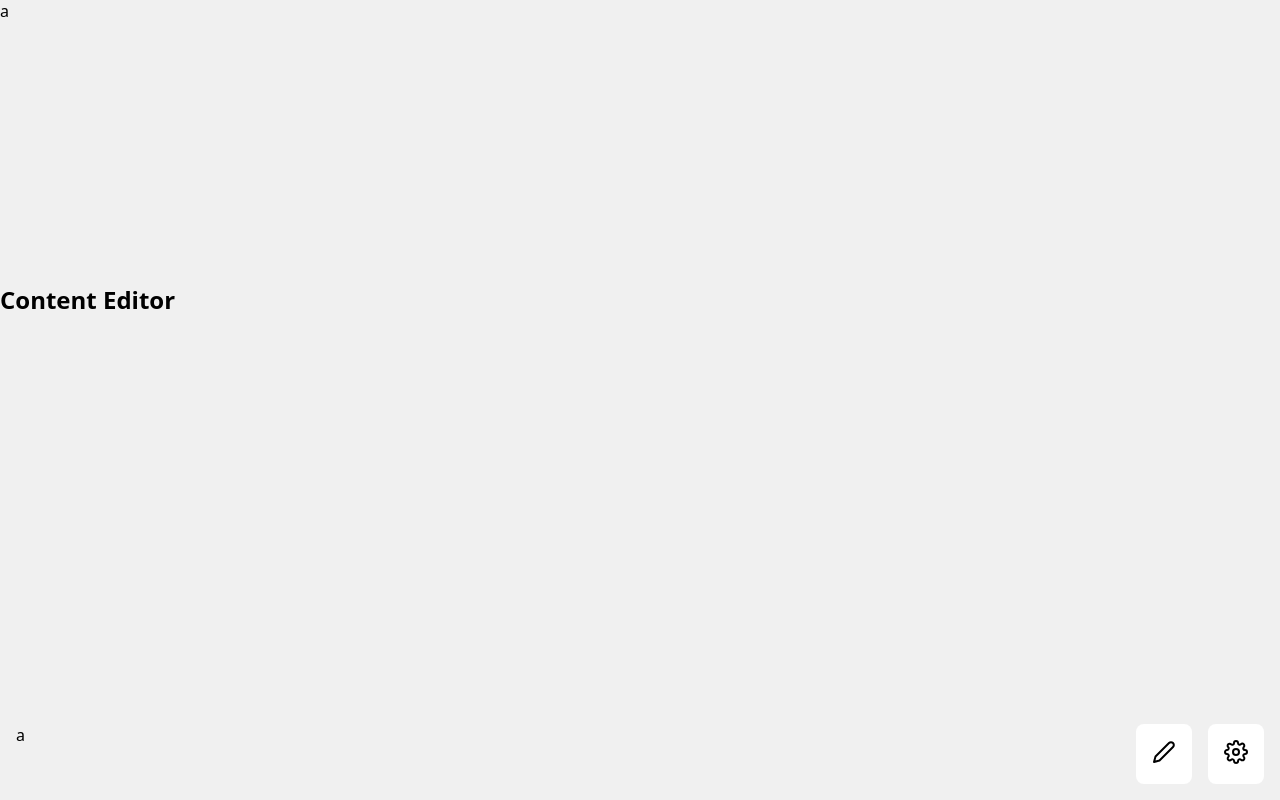
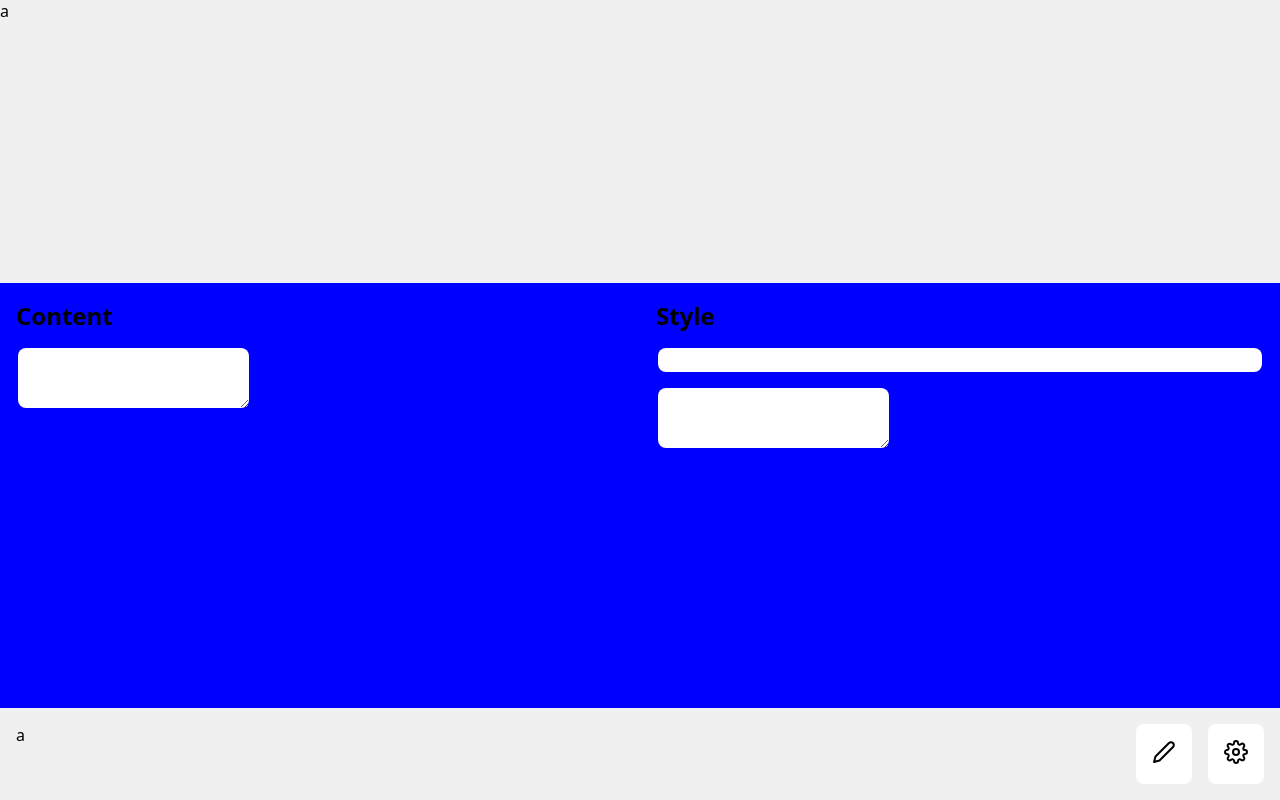
Before and after one commit to ofelizestevez/Cinematic, a React (Vite) app: page / in a window 1280 px wide. Both pictures are taken after a click on the button 1164 px from the left and 754 px from the top of the page. Built offline with nearby package versions, Linux system fonts and the light colour scheme.

Commit message:
Cleaning + Content Editor initial

```diff
--- a/src/components/ContentEditor.tsx
+++ b/src/components/ContentEditor.tsx
@@ -1,9 +1,42 @@
-function ContentEditor(){
-    return (
-        <div>
-            <h1>Content Editor</h1>
-        </div>
-    )
+import { css } from "@emotion/react";
+import Input from "./basic/Input";
+
+const style = css`
+    display: flex;
+    background-color: red;
+    height: 100%;
+`
+
+const container = css`
+    display: flex;
+    gap: 1rem;
+    background-color: blue;
+    flex-direction: column;
+    width: 100%;
+    overflow: hidden;
+    padding: 1rem;
+`
+
+function ContentEditor() {
+	return (
+		<div css={style}>
+			<div css={container}>
+				<h1>Content</h1>
+				<Input>
+					<textarea name="" id=""></textarea>
+				</Input>
+			</div>
+			<div css={container}>
+				<h1>Style</h1>
+				<Input>
+					<div></div>
+				</Input>
+				<Input>
+					<textarea name="" id="" ></textarea>
+				</Input>
+			</div>
+		</div>
+	);
 }
 
 export default ContentEditor;
--- a/src/components/basic/Checkbox.tsx
+++ b/src/components/basic/Checkbox.tsx
@@ -1,7 +1,6 @@
 import SquareIconChecked from "../../assets/SquareIconChecked"
 import SquareIcon from "../../assets/SquareIcon"
 import { ThemeVariables } from "../../utilities/Theme"
-import { useEffect } from "react";
 
 interface props {
     isChecked: boolean
--- a/src/components/basic/Dropdown.tsx
+++ b/src/components/basic/Dropdown.tsx
@@ -1,4 +1,4 @@
-import { MouseEventHandler, useEffect, useRef, useState } from "react";
+import { MouseEventHandler, useRef, useState } from "react";
 import Input from "./Input";
 import { css } from "@emotion/react";
 import { ThemeVariables } from "../../utilities/Theme";
--- a/src/components/basic/Input.tsx
+++ b/src/components/basic/Input.tsx
@@ -6,6 +6,7 @@ import { ThemeVariables } from "../../utilities/Theme";
 interface props {
 	children?: ReactNode;
 	inputRef?: React.RefObject<any>;
+	[key: string]: any;
 }
 
 const style = css`
@@ -23,9 +24,9 @@ const style = css`
 	}
 `;
 
-function Input({ children, inputRef }: props) {
+function Input({ children, inputRef, ...props }: props) {
 	return (
-		<div css={style} ref={inputRef}>
+		<div css={style} ref={inputRef} {...props}>
 			{children}
 		</div>
 	);
--- a/src/components/settings/ContentPageSourceSection.tsx
+++ b/src/components/settings/ContentPageSourceSection.tsx
@@ -2,7 +2,6 @@ import { css } from "@emotion/react";
 import Checkbox from "../basic/Checkbox.tsx";
 import Dropdown from "../basic/Dropdown.tsx";
 import Input from "../basic/Input.tsx";
-import { useEffect } from "react";
 
 const style = css`
 	> * {
--- a/src/context/ContentPageContext.tsx
+++ b/src/context/ContentPageContext.tsx
@@ -1,4 +1,4 @@
-import React, {
+import {
 	createContext,
 	useState,
 	useContext,
--- a/src/context/CurrentContentPageContext.tsx
+++ b/src/context/CurrentContentPageContext.tsx
@@ -1,4 +1,4 @@
-import React, { createContext, useState, useContext, ReactNode, useEffect } from "react";
+import { createContext, useState, useContext, ReactNode } from "react";
 import { ContentPage } from "../utilities/ContentPage"; // Adjust the import path as necessary
 
 // Define the shape of the current content page context
--- a/src/context/ThemeContext.tsx
+++ b/src/context/ThemeContext.tsx
@@ -1,5 +1,5 @@
-import React, { createContext, useState, useContext, useEffect } from "react";
-import { Theme, ThemeDetails, getThemeDetails, themeToObject } from "../utilities/Theme"; // Adjust the import path as necessary
+import React, { createContext, useState, useContext } from "react";
+import { Theme, ThemeDetails, getThemeDetails } from "../utilities/Theme"; // Adjust the import path as necessary
 import { LocalStorageKeys } from "../utilities/LocalStorage";
 
 // Define the shape of the theme context
```
